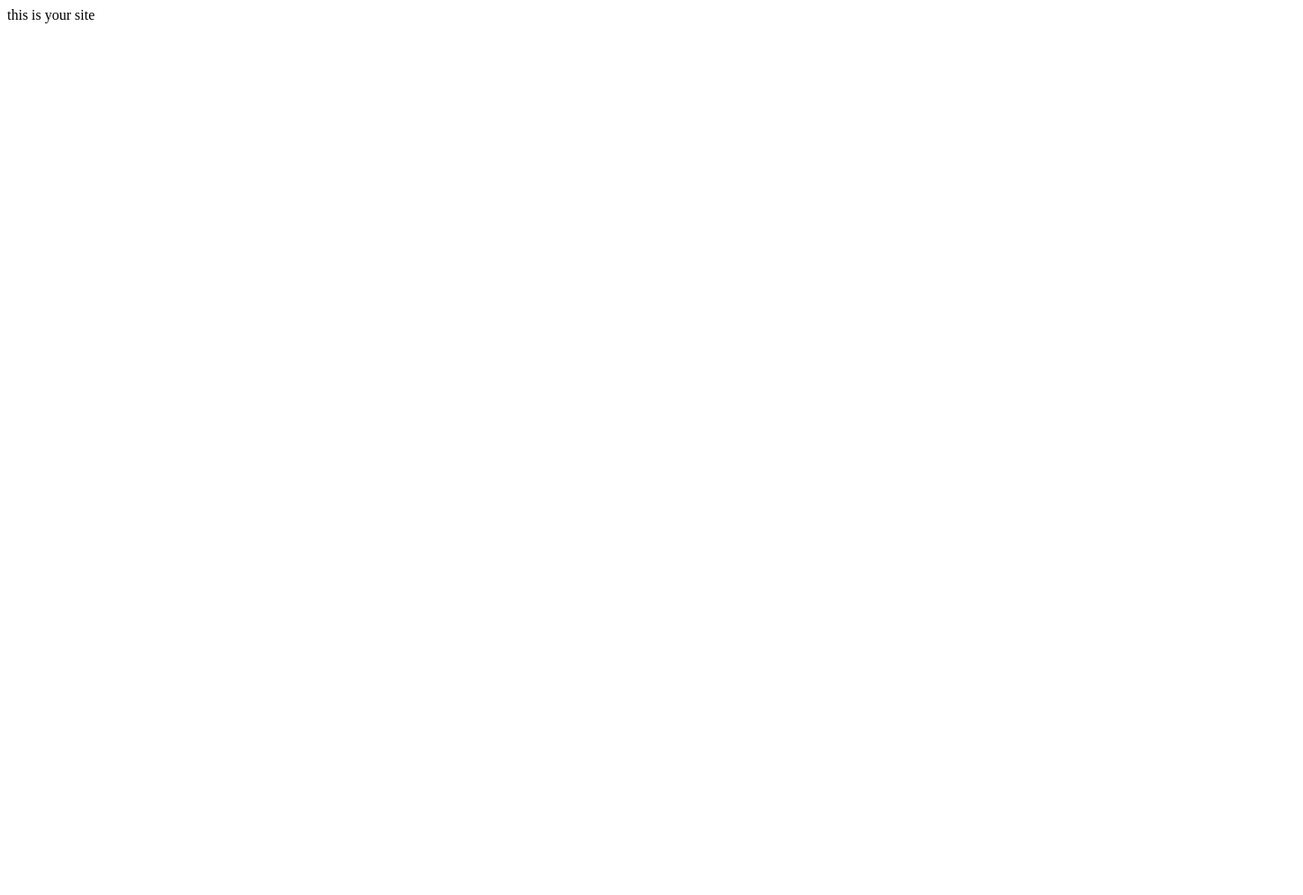
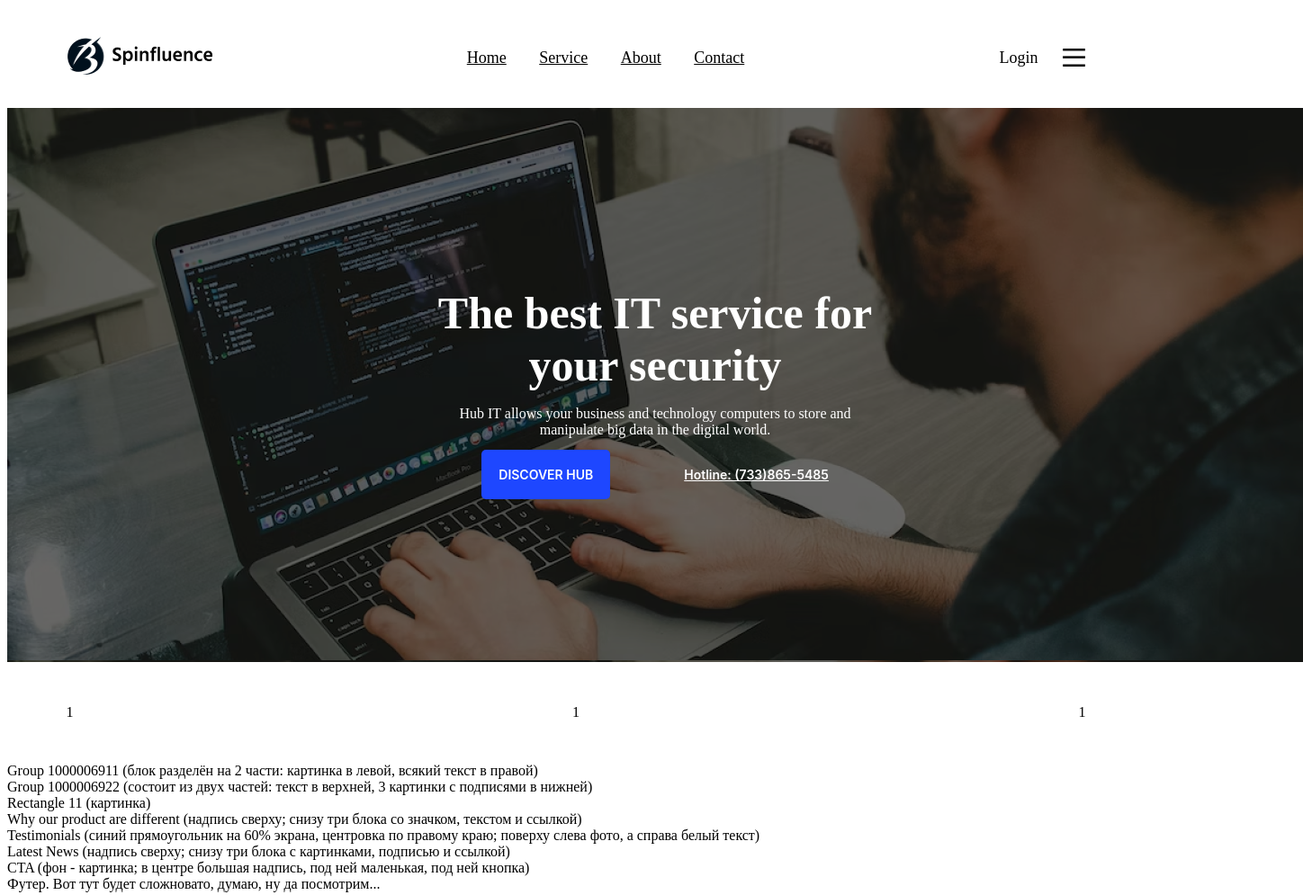
Before and after one commit to jegius/max-edu, a website: page index.html in a window 1280 px wide. Shown: the whole page at 90% size, 1448 px wide, since content can reach past the window. Before the commit the page ends 800 px from the top, so only its background shows below. Drawn offline with Linux system fonts and the light colour scheme.

Commit message:
better than nothing
Из-за простуды уже не первый день сплю целыми днями. Кое-как доделал, что имею на руках (header и первый блок), очень надеюсь доделать

```diff
--- a/css/main.css
+++ b/css/main.css
@@ -0,0 +1,138 @@
+header{
+    width: 100%;
+    height: 7rem;
+}
+
+.header__navbar{
+    margin: auto;
+    width: 70.813rem;
+    display: flex;
+    flex-direction: row;
+    height: 7rem;
+    align-items: center;
+    justify-content: space-between;
+    flex-basis: auto;
+}
+
+.navbar__logo-and-name{
+    display: flex;
+    flex-direction: row;
+    align-items: center;
+}
+
+.logo-and-name__logo{
+    padding-right: 0.5rem;
+}
+
+
+.navbar__navigation{
+    font-family: Poppins, serif;
+    font-size: 18px;
+    font-weight: 500;
+}
+
+.navbar__navigation > a {
+    color: black;
+    padding-left: 1rem;
+    padding-right: 1rem;
+}
+
+.navbar__navigation > a:hover {
+    color: blue;
+}
+
+.navbar__navigation > a:active {
+    color: blue;
+}
+
+.navbar__menu{
+    display: flex;
+    flex-direction: row;
+    align-items: center;
+}
+
+.navbar__menu-title{
+    font-family: Poppins, serif;
+    font-size: 18px;
+    font-weight: 500;
+    padding-right: 1.75rem;
+}
+
+.poster1{
+    height: 38.5rem;
+    background-image: url("../images/poster_bg1_shade.png"), url("../images/poster_bg1.png");
+    width: 90rem;
+    margin: auto;
+    vertical-align: middle;
+    font-family: Poppins, serif;
+    color:white;
+    display: flex;
+    flex-direction: row;
+    flex-wrap: wrap;
+    justify-content: center;
+    align-items: center;
+}
+
+.poster1__top{
+    width: 34.35rem;
+}
+
+.poster1__large-text{
+    font-size: 50px;
+    font-weight: 600;
+    margin: 0;
+    text-align: center;
+}
+
+.poster1__small-text{
+    font-size: 16px;
+    font-weight: 400;
+    text-align: center;
+}
+
+.poster1__bottom{
+    padding-top: 1rem;
+    display: flex;
+    justify-content: space-evenly;
+}
+
+.poster1__discover-button{
+    background-color: #1E47FF;
+    padding: 1.2rem;
+    font-family: Inter, serif;
+    font-weight: 600;
+    text-align: center;
+    color:white;
+}
+
+.poster1__discover-button:first-child{
+    border-radius: 5px;
+    font-size: 14px;
+    text-decoration: none;
+}
+
+.poster1__phone-number{
+    font-family: Inter, serif;
+    font-weight: 600;
+    text-align: center;
+    font-size: 14px;
+    color:white;
+}
+
+.three-textboxes-1{
+}
+
+.three-textboxes-1__boxes{
+    margin: auto;
+    width: 70.813rem;
+    display: flex;
+    flex-direction: row;
+    height: 7rem;
+    align-items: center;
+    justify-content: space-between;
+    flex-basis: auto;
+}
+
+.boxes__box1{
+
+}
--- a/index.html
+++ b/index.html
@@ -7,6 +7,62 @@
     <script src="./js/index.js" defer></script>
 </head>
 <body>
-    this is your site
+    <header>
+        <div class="header__navbar">
+
+            <div class="navbar__logo-and-name">
+                <div class="logo-and-name__logo">
+                    <img src="images/company_logo.png">
+                </div>
+                <div>
+                    <img src="images/company_name.png">
+                </div>
+            </div>
+
+            <div class="navbar__navigation">
+                <a href="#">Home</a>
+                <a href="#">Service</a>
+                <a href="#">About</a>
+                <a href="#">Contact</a>
+            </div>
+            <div class="navbar__menu">
+                <span class="navbar__menu-title">Login</span> <img src="images/menu_button.png">
+            </div>
+        </div>
+
+    </header>
+    <div class="poster1">
+        <div class="poster1__top">
+            <div>
+                <p class="poster1__large-text">The best IT service for<br> your security</p>
+                <p class="poster1__small-text">Hub IT allows your business and technology computers to store and<br>manipulate big data in the digital world.</p>
+            </div>
+            <div class="poster1__bottom">
+                <div>
+                    <a href="index.html" class="poster1__discover-button">DISCOVER HUB</a>
+                </div>
+                <div>
+                    <a href="index.html" class="poster1__phone-number">Hotline: (733)865-5485</a>
+                </div>
+            </div>
+        </div>
+    </div>
+
+    <div class="three-textboxes-1">
+        <div class="three-textboxes-1__boxes">
+            <div class="boxes__box1">1</div>
+            <div class="boxes__box1">1</div>
+            <div class="boxes__box1">1</div>
+        </div>
+    </div>
+
+    <div>Group 1000006911 (блок разделён на 2 части: картинка в левой, всякий текст в правой)</div>
+    <div>Group 1000006922 (состоит из двух частей: текст в верхней, 3 картинки с подписями в нижней)</div>
+    <div>Rectangle 11 (картинка)</div>
+    <div>Why our product are different (надпись сверху; снизу три блока со значком, текстом и ссылкой)</div>
+    <div>Testimonials (синий прямоугольник на 60% экрана, центровка по правому краю; поверху слева фото, а справа белый текст)</div>
+    <div>Latest News (надпись сверху; снизу три блока с картинками, подписью и ссылкой)</div>
+    <div>CTA (фон - картинка; в центре большая надпись, под ней маленькая, под ней кнопка)</div>
+    <footer>Футер. Вот тут будет сложновато, думаю, ну да посмотрим...</footer>
 </body>
 </html>
```
Also changed, not shown: images/company_logo.png (added), images/company_name.png (added), images/menu_button.png (added), images/poster_bg1.png (added), images/poster_bg1_shade.png (added).
